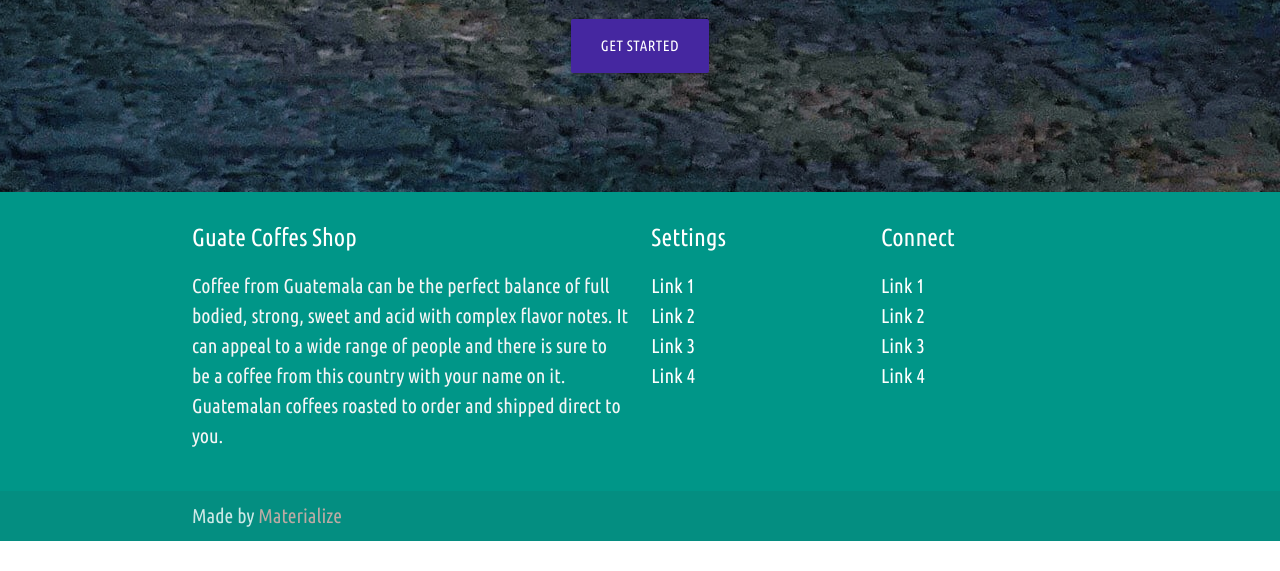
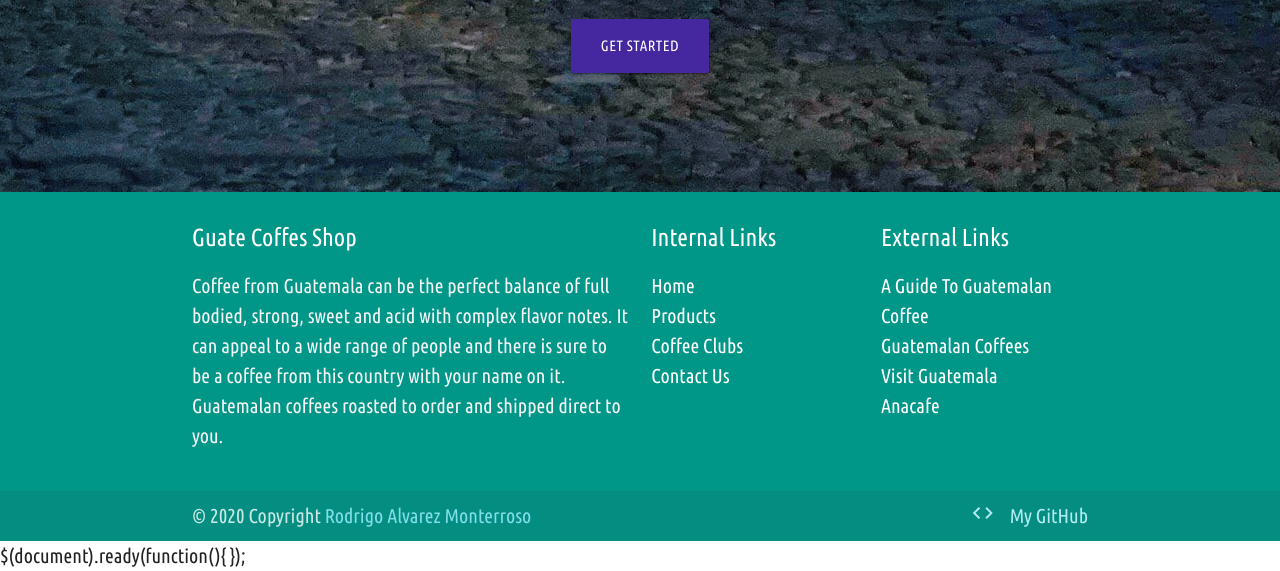
Before and after one commit to bramrodrigo89/guate-coffees-shop, a Django app: page / in a window 1280 px wide. Shown: the part 4320-4891 px from the top of the page. Before the commit the page ends 4861 px from the top, so only its background shows below. Run offline with Django 3.2, Linux system fonts and the light colour scheme; parts of the project's set-up code (start-up, migrations or seed data) failed here and were passed over; some libraries are stand-ins or nearby versions.

Commit message:
added links to footer and anchor to about-us section for navbar link

```diff
--- a/home/templates/home/index.html
+++ b/home/templates/home/index.html
@@ -74,6 +74,7 @@
     </div>
 </div>
 <!-- About Us Section -->
+<a name='about-us-anchor' href="#"></a>
 <div class="parallax-container valign-wrapper about-parallax-container">
     <div class="section">
         <div class="about-wrapper">
--- a/templates/base.html
+++ b/templates/base.html
@@ -83,7 +83,7 @@
                             <li><a href="{% url 'home' %}" class="waves-effect waves-light orange accent-2 black-text btn">Home</a></li>
                             <li><a href="{% url 'products' %}" class="waves-effect waves-light black-text btn">Products</a></li>
                             <li><a href="#" class="waves-effect waves-light deep-purple darken-3 btn">Coffee Club</a></li>
-                            <li><a href="#" class="waves-effect waves-light orange accent-2 black-text btn">About</a></li>
+                            <li><a onclick="scrollToAnchor('about-us-anchor')" class="waves-effect waves-light orange accent-2 black-text btn">About</a></li>
                             <li><a href="#contact-us-modal" class="waves-effect waves-light red btn modal-trigger">Contact</a></li>
                         </ul>
                     </div>
@@ -159,29 +159,29 @@
 					country with your name on it. Guatemalan coffees roasted to order and shipped direct to you.</p>
 				</div>
                 <div class="col l3 s12">
-                    <h5 class="white-text">Settings</h5>
+                    <h5 class="white-text">Internal Links</h5>
                     <ul>
-                        <li><a class="white-text" href="#!">Link 1</a></li>
-                        <li><a class="white-text" href="#!">Link 2</a></li>
-                        <li><a class="white-text" href="#!">Link 3</a></li>
-                        <li><a class="white-text" href="#!">Link 4</a></li>
+                        <li><a class="white-text" href="{% url 'home' %}">Home</a></li>
+                        <li><a class="white-text" href="{% url 'products' %}">Products</a></li>
+                        <li><a class="white-text" href="#!">Coffee Clubs</a></li>
+                        <li><a class="white-text modal-trigger" href="#contact-us-modal">Contact Us</a></li>
                     </ul>
                 </div>
                 <div class="col l3 s12">
-                    <h5 class="white-text">Connect</h5>
+                    <h5 class="white-text">External Links</h5>
                     <ul>
-                        <li><a class="white-text" href="#!">Link 1</a></li>
-                        <li><a class="white-text" href="#!">Link 2</a></li>
-                        <li><a class="white-text" href="#!">Link 3</a></li>
-                        <li><a class="white-text" href="#!">Link 4</a></li>
+                        <li><a target="_blank" class="white-text" href="https://www.homegrounds.co/guatemalan-coffee/">A Guide To Guatemalan Coffee</a></li>
+                        <li><a target="_blank" class="white-text" href="http://www.guatemalancoffees.com/">Guatemalan Coffees</a></li>
+                        <li><a target="_blank" class="white-text" href="https://www.visitguatemala.com/?lang=en">Visit Guatemala</a></li>
+                        <li><a target="_blank" class="white-text" href="https://www.anacafe.org/">Anacafe</a></li>
                     </ul>
                 </div>
             </div>
         </div>
         <div class="footer-copyright">
             <div class="container">
-                Made by <a class="brown-text text-lighten-3"
-                    href="http://materializecss.com">Materialize</a>
+                © 2020 Copyright <a target="_blank" href="https://github.com/bramrodrigo89" class="cyan-text text-lighten-3">Rodrigo Alvarez Monterroso</a>
+				<a class="cyan-text text-lighten-4 right" target="_blank" ><i class="material-icons left">code</i>My GitHub</a>
             </div>
         </div>
     </footer>
@@ -268,6 +268,10 @@
 
     {% block postloadjs %}
     <script type="text/javascript">
+        function scrollToAnchor(anchor){
+            var aTag = $("a[name='"+ anchor +"']");
+            $('html,body').animate({scrollTop: aTag.offset().top},'slow');
+        }
         var content_navbar = document.getElementById("content-navbar");
         var sticky = content_navbar.offsetTop
         $(document).ready(function(){
@@ -275,9 +279,14 @@
             $('.parallax').parallax();
             $('.modal').modal();
             $('select').material_select();
+
             window.onscroll = function() {stickyContentNavbar()};
         });
     </script>
+
+    $(document).ready(function(){
+
+    });
     {% endblock %}
     </body>
 </html>
```
